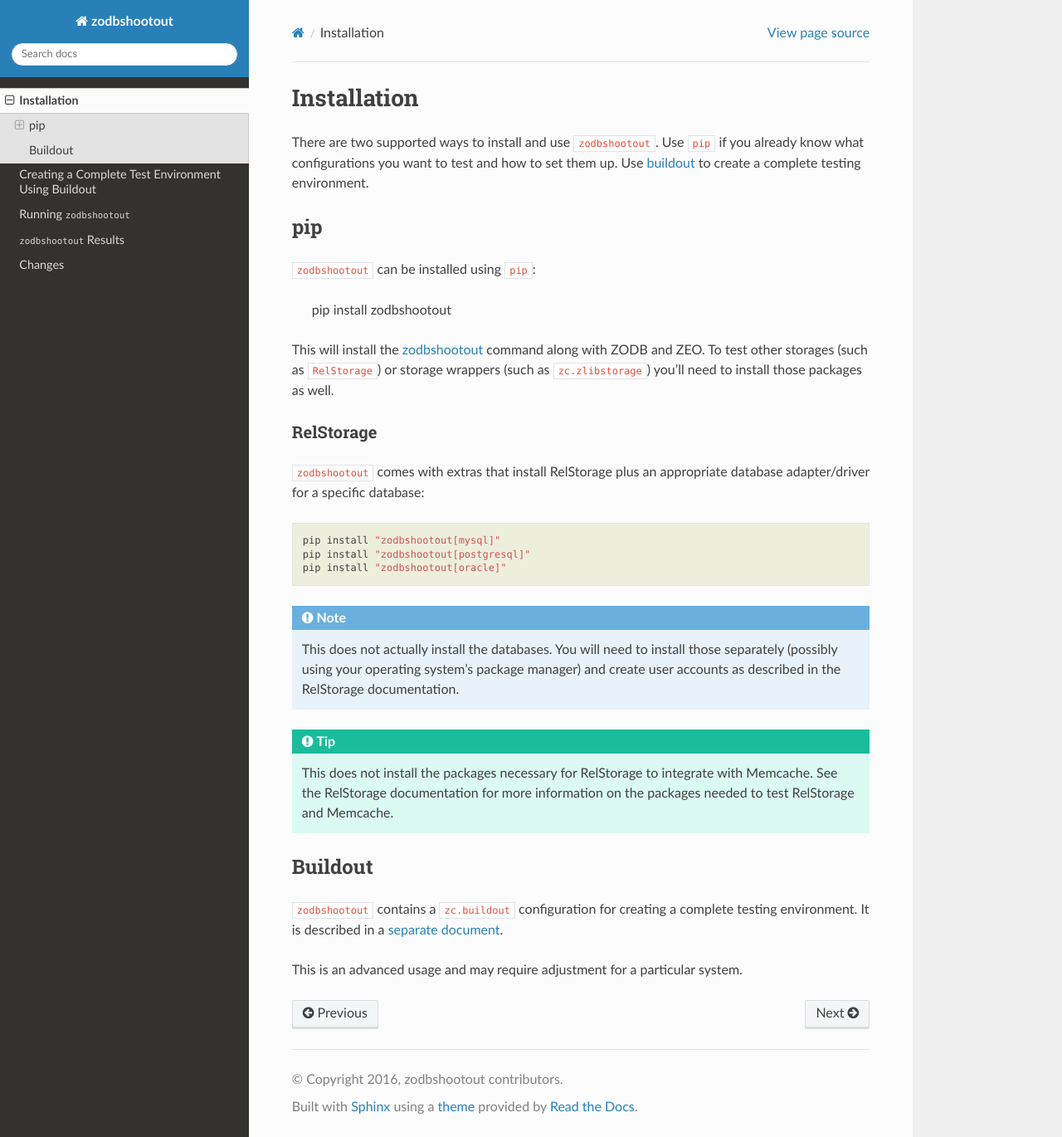
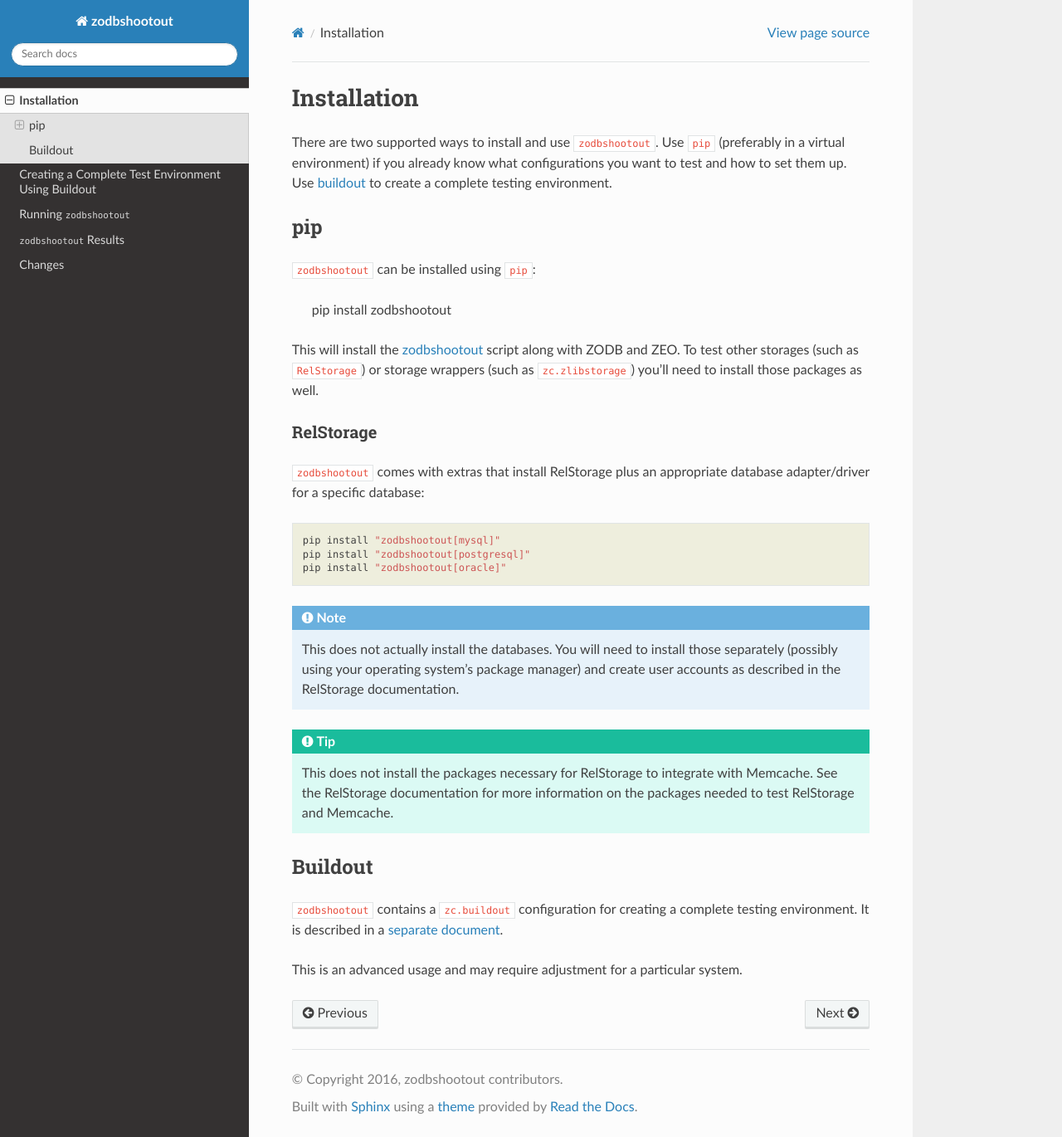
Before and after one commit to zodb/zodbshootout, a Sphinx documentation site: the page built from doc/install.rst, in a window 1280 px wide and 1370 px high. Shown: the whole window at 83% size. Built offline with Sphinx 7.4.7 and the Read the Docs theme 2.0.0, drawn with Linux system fonts in a browser that asks for light colours.

```diff
--- a/doc/install.rst
+++ b/doc/install.rst
@@ -2,10 +2,11 @@
  Installation
 ==============
 
-There are two supported ways to install and use ``zodbshootout``.
-Use ``pip`` if you already know what configurations you want to test
-and how to set them up. Use :doc:`buildout <install-buildout>` to
-create a complete testing environment.
+There are two supported ways to install and use ``zodbshootout``. Use
+``pip`` (preferably in a virtual environment) if you already know what
+configurations you want to test and how to set them up. Use
+:doc:`buildout <install-buildout>` to create a complete testing
+environment.
 
 pip
 ===
@@ -14,10 +15,10 @@ pip
 
   pip install zodbshootout
 
-This will install the :doc:`zodbshootout <zodbshootout>` command along with ZODB and
-ZEO. To test other storages (such as ``RelStorage``) or storage
-wrappers (such as ``zc.zlibstorage``) you'll need to install those
-packages as well.
+This will install the :doc:`zodbshootout <zodbshootout>` script along
+with ZODB and ZEO. To test other storages (such as ``RelStorage``) or
+storage wrappers (such as ``zc.zlibstorage``) you'll need to install
+those packages as well.
 
 RelStorage
 ----------
```
Also changed, not shown: doc/zodbshootout.rst (+65 -7 lines), .travis.yml, 1 other file.
